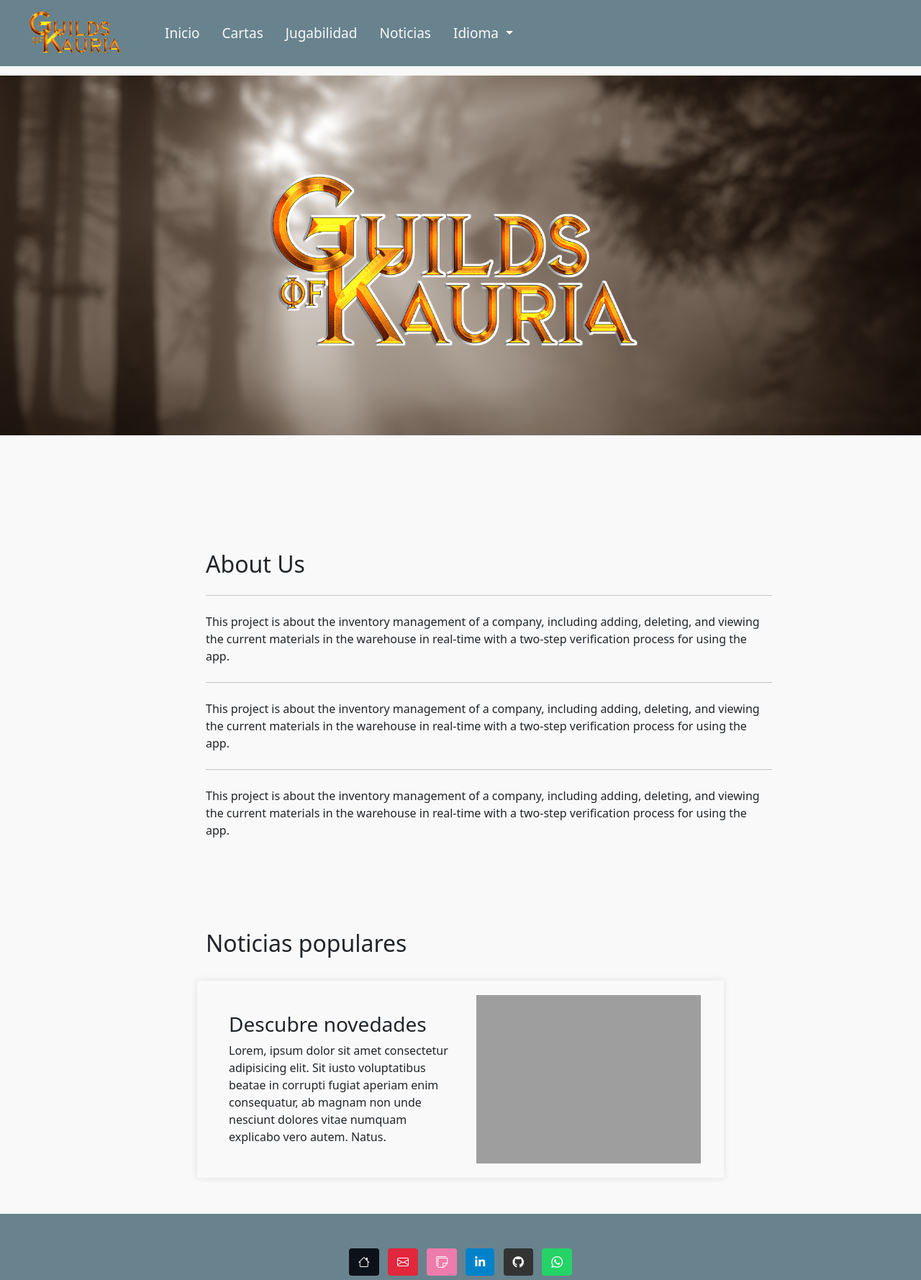
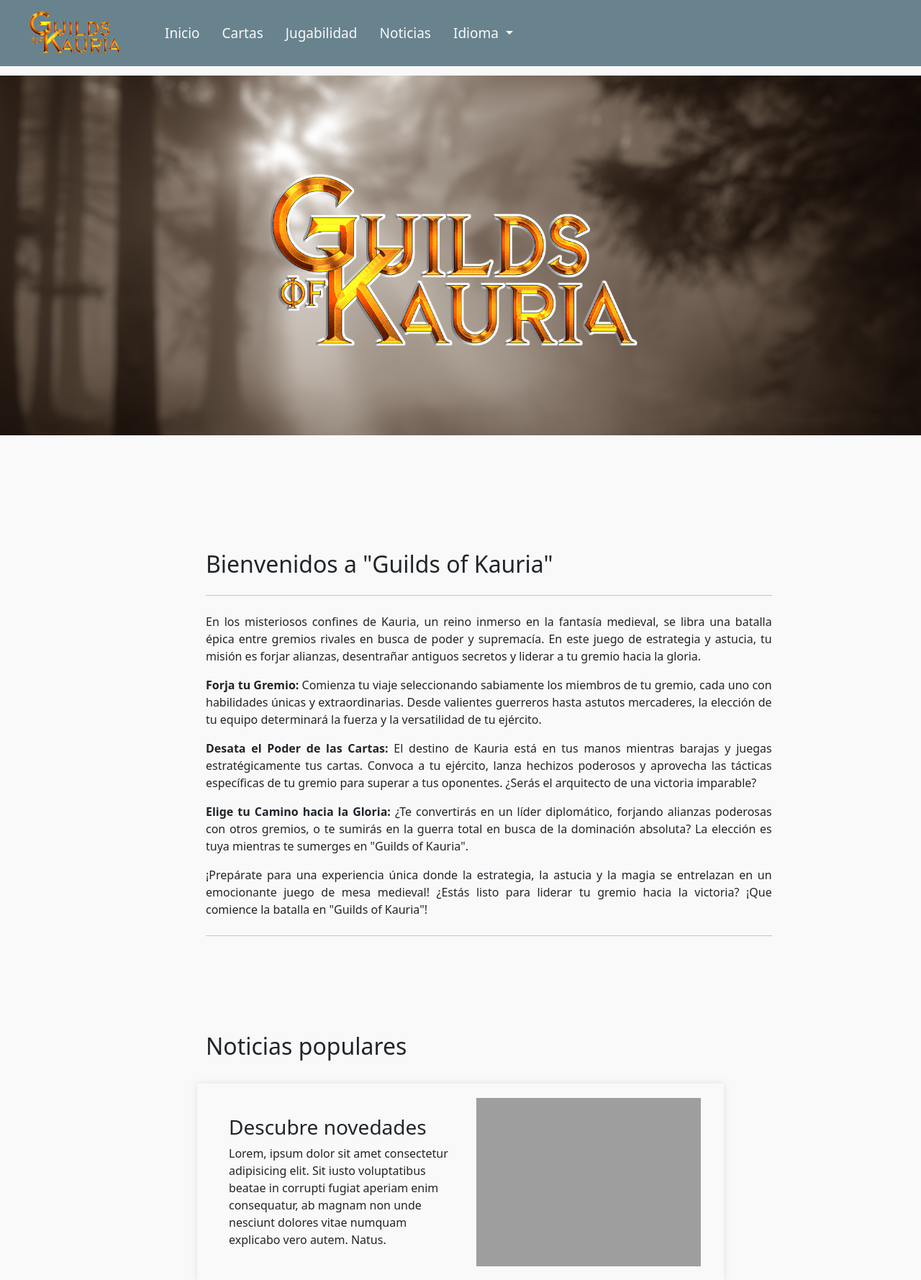
Before and after one commit to RobertoRedes2001/2DAW24-Equipo1, a PHP site: page / in a window 1280 px wide. Shown: the top 1779 px of the page at 72% size. Run offline with PHP 8.4, Linux system fonts and the light colour scheme; some web fonts are replaced; grey boxes are pictures that could not be loaded.

Commit message:
textos añadidos

```diff
--- a/index.html
+++ b/index.html
@@ -76,28 +76,24 @@
 
         <section class="aboutUs">
             <div class="col-sm-12 col-md-6 col-lg-10">
-                <h2>About Us</h2>
-                <hr class="my-4" />
+                <h2>Bienvenidos a "Guilds of Kauria"</h2>
+                <hr class="my-4"/>
                 <p>
-                  This project is about the inventory management of a company,
-                  including adding, deleting, and viewing the current materials
-                  in the warehouse in real-time with a two-step verification
-                  process for using the app.
+                    En los misteriosos confines de Kauria, un reino inmerso en la fantasía medieval, se libra una batalla épica entre gremios rivales en busca de poder y supremacía. En este juego de estrategia y astucia, tu misión es forjar alianzas, desentrañar antiguos secretos y liderar a tu gremio hacia la gloria.
+                </p>
+                <p>
+                    <b>Forja tu Gremio:</b> Comienza tu viaje seleccionando sabiamente los miembros de tu gremio, cada uno con habilidades únicas y extraordinarias. Desde valientes guerreros hasta astutos mercaderes, la elección de tu equipo determinará la fuerza y la versatilidad de tu ejército.
+                </p>
+                <p>
+                    <b>Desata el Poder de las Cartas:</b> El destino de Kauria está en tus manos mientras barajas y juegas estratégicamente tus cartas. Convoca a tu ejército, lanza hechizos poderosos y aprovecha las tácticas específicas de tu gremio para superar a tus oponentes. ¿Serás el arquitecto de una victoria imparable?
+                </p>
+                <p>
+                    <b>Elige tu Camino hacia la Gloria:</b> ¿Te convertirás en un líder diplomático, forjando alianzas poderosas con otros gremios, o te sumirás en la guerra total en busca de la dominación absoluta? La elección es tuya mientras te sumerges en "Guilds of Kauria".
+                </p>
+                <p>
+                    ¡Prepárate para una experiencia única donde la estrategia, la astucia y la magia se entrelazan en un emocionante juego de mesa medieval! ¿Estás listo para liderar tu gremio hacia la victoria? ¡Que comience la batalla en "Guilds of Kauria"!
                 </p>
                 <hr class="my-4" />
-                <p>
-                  This project is about the inventory management of a company,
-                  including adding, deleting, and viewing the current materials
-                  in the warehouse in real-time with a two-step verification
-                  process for using the app.
-                </p>
-                <hr class="my-4" />
-                <p>
-                  This project is about the inventory management of a company,
-                  including adding, deleting, and viewing the current materials
-                  in the warehouse in real-time with a two-step verification
-                  process for using the app.
-                </p>
               </div>
         </section>
 
--- a/styles.css
+++ b/styles.css
@@ -137,3 +137,7 @@ a:hover {
     color: #FFF;
     border: #635f5a solid 2px
 }
+
+.aboutUs{
+    text-align: justify;
+}
```
